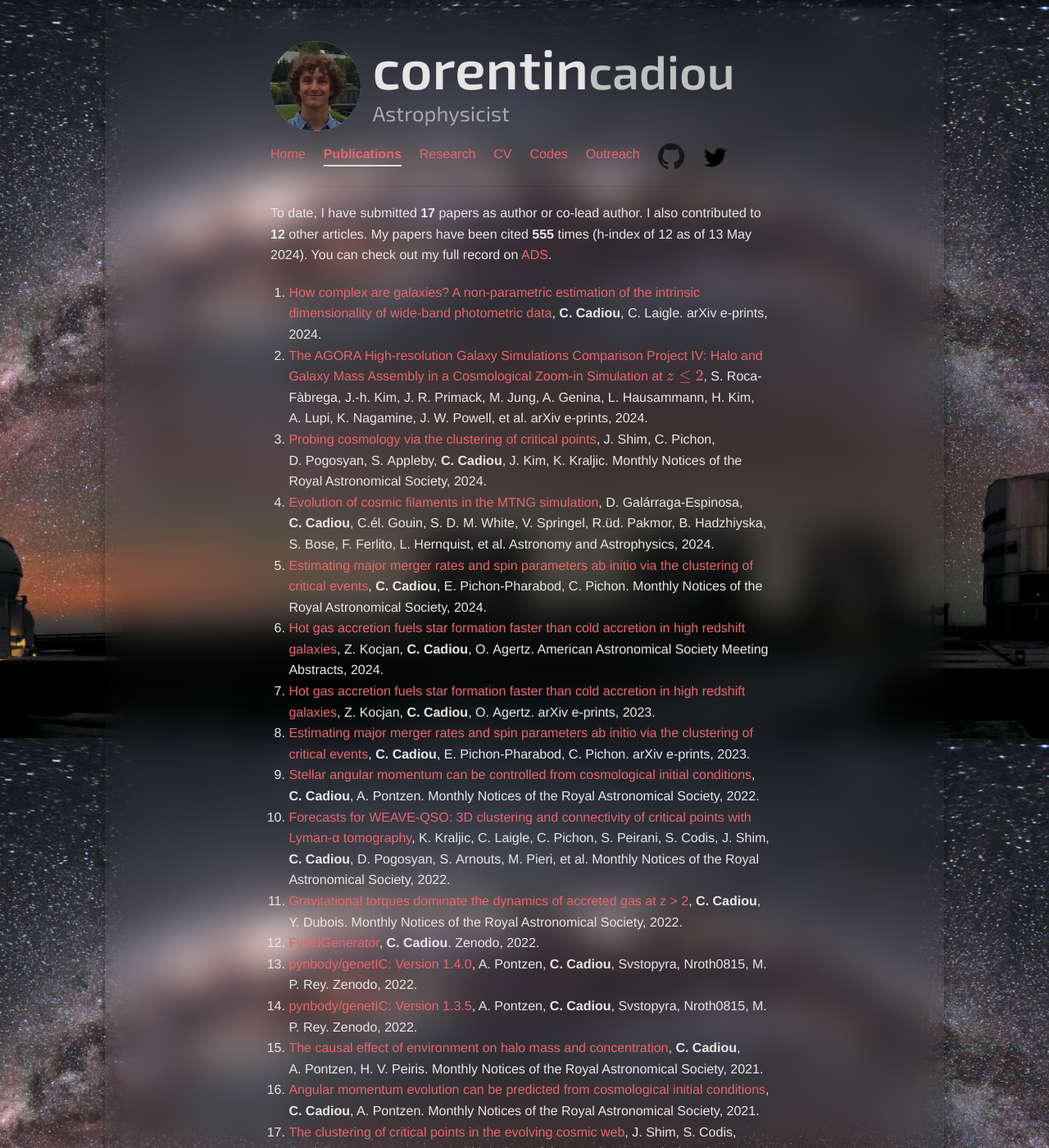
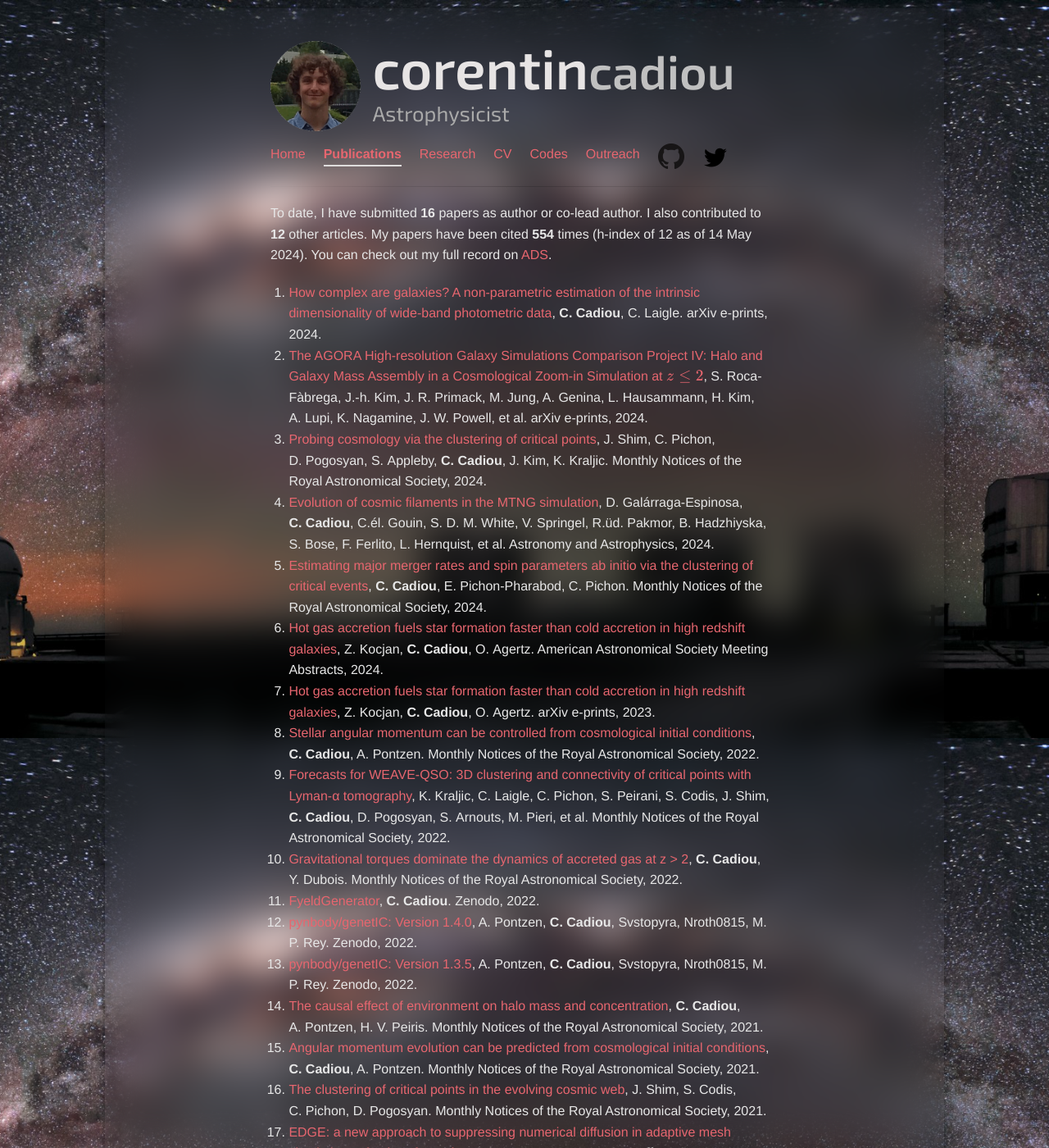
Before and after one commit to cphyc/cphyc.github.io, a Jekyll site: the page built from publications/index.html, in a window 1280 px wide and 1400 px high. Shown: the whole window at 82% size. Built offline with Jekyll 4.4.1, drawn with Linux system fonts in a browser that asks for light colours; nearby versions of some CDN libraries.

Commit message:
chore: autopublish 2024-05-14T00:01:41Z

```diff
--- a/publications/index.html
+++ b/publications/index.html
@@ -6,9 +6,9 @@ description: My Publications
 ---
 
 <p>
-  To date, I have submitted <b>17</b> papers as author or co-lead author.
+  To date, I have submitted <b>16</b> papers as author or co-lead author.
   I also contributed to <b>12</b> other articles.
-  My papers have been cited <b>555</b> times (h-index of 12 as of 13 May 2024).
+  My papers have been cited <b>554</b> times (h-index of 12 as of 14 May 2024).
   You can check out my full record on <a href="https://ui.adsabs.harvard.edu/search/q=((author%3A%22Cadiou%2C%20C%22))%20-bibstem%3A%22zndo%22%20collection%3Aastronomy&sort=date%20desc%2C%20bibcode%20desc&p_=0" target="_blank">ADS</a>.
 </p>
 <ol>
@@ -171,21 +171,6 @@ description: My Publications
 
 
       O.&nbsp;Agertz.
-
-    arXiv e-prints, 2023.
-  </li>
-
-  <li>
-    <a href="https://arxiv.org/abs/2309.11558">Estimating major merger rates and spin parameters ab initio via the clustering of critical events</a>,
-
-    <b>
-      C.&nbsp;Cadiou</b>,
-
-
-      E.&nbsp;Pichon-Pharabod,
-
-
-      C.&nbsp;Pichon.
 
     arXiv e-prints, 2023.
   </li>
```
